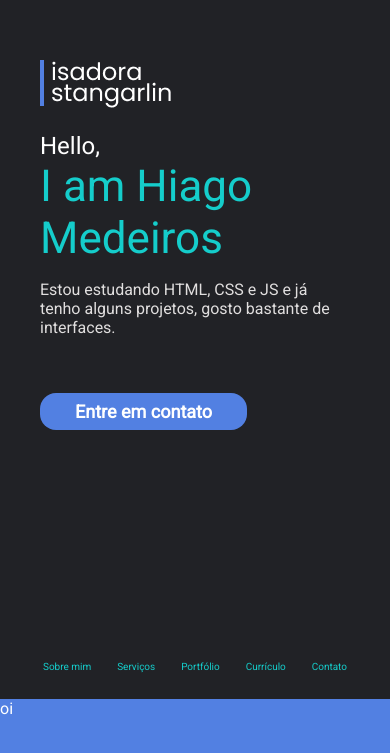
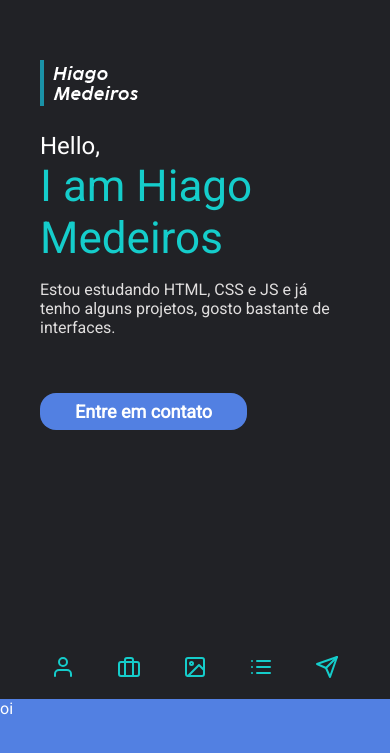
Before and after one commit to bhaskara2k/estudoportfolio, a plain HTML site: page index.html in a window 390 px wide. Shown: the part 145-898 px from the top of the page. Drawn offline with nearby package versions, Linux system fonts and the light colour scheme.

Commit message:
menu responsivo

```diff
--- a/index.html
+++ b/index.html
@@ -11,7 +11,7 @@
 <body>
     <header>
         <div class="container">
-            <img src="./assets/logo.png" alt="logo">
+            <img src="./assets/logo3.png" alt="logo">
             <h2>Hello,</h2>
             <h1>I am Hiago Medeiros</h1>
             <p>Estou estudando HTML, CSS e JS e já tenho alguns projetos, gosto bastante de interfaces.</p>
@@ -20,13 +20,13 @@
 
     </header>
 
-    <nav> <img src="./assets/logo.png" alt="logo">
+    <nav> <img src="./assets/logo3.png" alt="logo">
     <ul>
-        <a href="">Sobre mim</a>
-        <a href="">Serviços</a>
-        <a href="">Portfólio</a>
-        <a href="">Currículo</a>
-        <a href="">Contato</a>
+        <a href=""><i data-feather="user"></i> Sobre mim</a>
+        <a href=""><i data-feather="briefcase"></i>Serviços</a>
+        <a href=""><i data-feather="image"></i>Portfólio</a>
+        <a href=""><i data-feather="list"></i>Currículo</a>
+        <a href=""><i data-feather="send"></i>Contato</a>
     </ul>
 
 
--- a/style.css
+++ b/style.css
@@ -103,8 +103,10 @@ nav ul a {
     font-size: 16px;
     color: var(--aqua-blue);
     text-decoration: none;
+}
 
-
+nav ul a svg{
+    display: none;
 }
 
 section{
@@ -151,12 +153,19 @@ section{
     header .container{
         padding: 0 40px;
     }
+
+
 }
 
 @media (max-width: 390px){
-    nav ul a{
-        font-size: 10px;
+    nav ul a svg{
+        display: block;
     }
+
+    nav ul a {
+        font-size: 0;
+    }
+
     header .container img{
         display: inline;
         margin-bottom: 20px;
@@ -165,6 +174,6 @@ section{
 
 @media (max-width:270px){
     nav ul a{
-        font-size: 5px;
+        font-size: 0px;
     }
 }
```
Also changed, not shown: assets/logo3.png (added).
